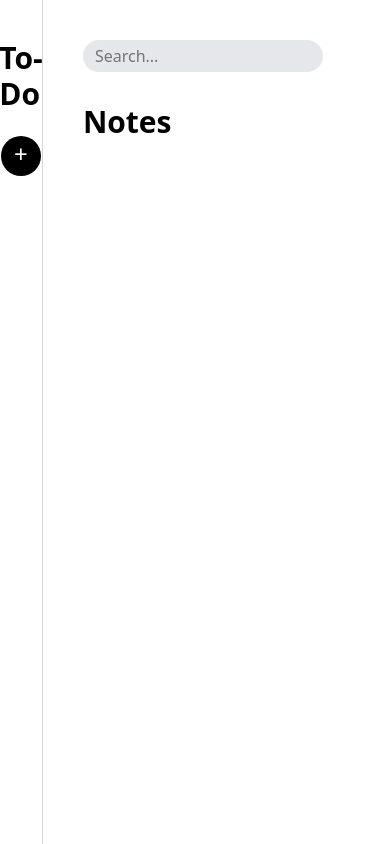
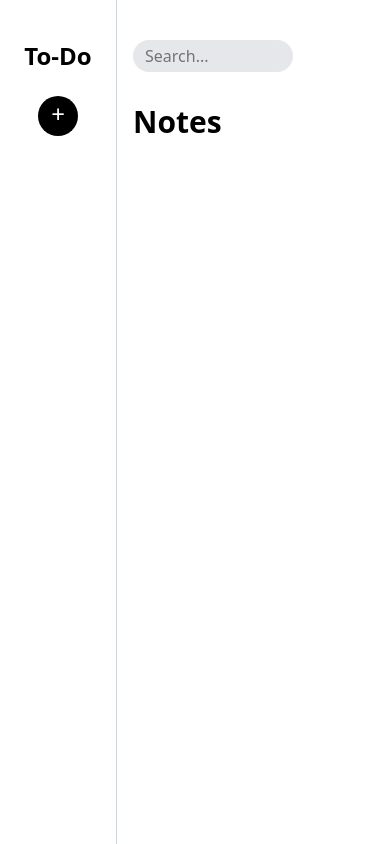
Before and after one commit to aadarshsingh109/Notes-App, a React (Vite) app: page / in a window 390 px wide. Built offline with nearby package versions, Linux system fonts and the light colour scheme.

Commit message:
responsive

```diff
--- a/src/App.jsx
+++ b/src/App.jsx
@@ -1,7 +1,7 @@
 import { useState } from 'react'
 import Navbar from './components/Navbar.jsx'
 import Notes from './components/Notes.jsx'
-import { ColorProvider } from './context/colorContext.jsx'
+import { ColorProvider } from './context/ColorContext.jsx'
 import './App.css'
 
 function App() {
@@ -11,9 +11,12 @@ function App() {
     <>
 
     <ColorProvider>
-      <div className='flex w-screen overflow-hidden'>
+      <div className='flex min-h-screen'>
         <Navbar></Navbar>
-        <Notes></Notes>
+        <main className="flex-1 min-w-0">
+          <Notes></Notes>
+        </main>
+
       </div>
     </ColorProvider>
 
--- a/src/components/Navbar.jsx
+++ b/src/components/Navbar.jsx
@@ -9,8 +9,8 @@ const Navbar = () => {
   }
   const{colors,setSelectedColor, addNote}= useContext(ColorContext)
   return (
-    <div className="h-screen w-[11%] border-r border-gray-300 flex flex-col items-center gap-6 overflow-hidden">
-      <h1 className='pt-10 text-3xl font-bold'>To-Do</h1>
+    <div className="h-screen w-[30%] xl:w-[11%] lg:w-[11%] md:w-[15%] sm:w-[20%]  border-r border-gray-300 flex flex-col items-center gap-6 overflow-hidden">
+      <h1 className='pt-10 text-2xl font-bold'>To-Do</h1>
       <Button txtclr = {"text-white"}
         bgclr = {"bg-black"}
         fade = {false}
--- a/src/components/Notes.jsx
+++ b/src/components/Notes.jsx
@@ -13,8 +13,8 @@ const Notes = () => {
     return searchWords.every((word) => noteText.includes(word));
   });
   return (
-    <div className='flex flex-col px-10 pt-10 pb-5 gap-8 w-[80%] h-screen'>
-        <input className='border-2 rounded-2xl bg-gray-200 border-gray-200 px-2.5 py-1 w-60 h-8' value={searchQuery} onChange={(e)=>setSearchQuery(e.target.value)} type="search" name="" id="" placeholder='Search...' />
+    <div className='flex flex-col px-4 xl:px-10 lg:px-10 md:px-10 sm:px-10  pt-10 pb-5 gap-8 w-[100%] h-screen'>
+        <input className='border-2 rounded-2xl bg-gray-200 border-gray-200 px-2.5 py-1 w-40 xl:w-60 lg:w-60 md:w-60 sm:w-60 h-8' value={searchQuery} onChange={(e)=>setSearchQuery(e.target.value)} type="search" name="" id="" placeholder='Search...' />
       <h1 className='text-3xl font-bold'>Notes</h1>
       <div className='grid grid-cols-1 sm:grid-cols-2 md:grid-cols-3 lg:grid-cols-3 xl:grid-cols-4 gap-5 overflow-y-scroll'>
         {filteredNotes.map((note) => (
```
